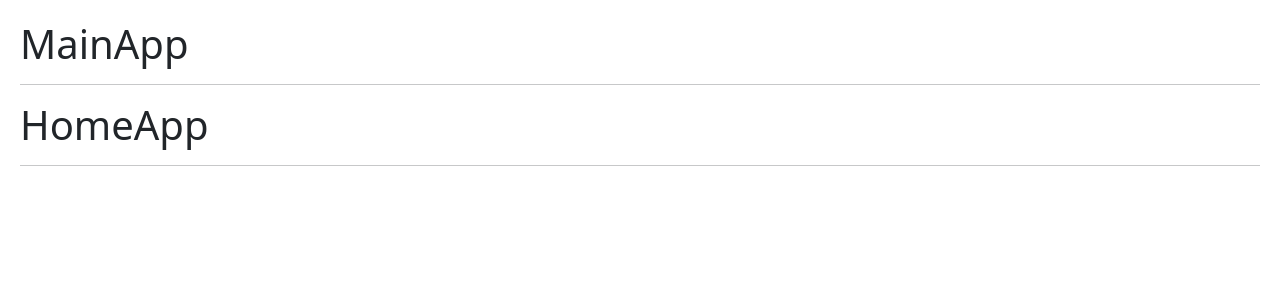
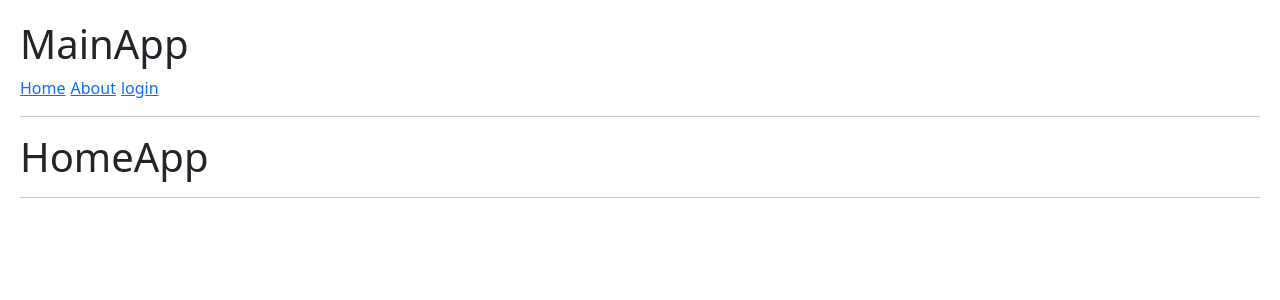
Before and after one commit to centinelaCode/Guia-Hooks-react, a React (Vite) app: page / in a window 1280 px wide. Shown: the top 300 px of the page. Built offline with nearby package versions, Linux system fonts and the light colour scheme.

Commit message:
[ADD] Se crea un componente para crear unos enlace s alas diferentes routes
=> Se hace uso del <Link to="/">

```diff
--- a/src/09-useContext/MainApp.jsx
+++ b/src/09-useContext/MainApp.jsx
@@ -1,13 +1,15 @@
-import { Navigate, Route, Routes } from "react-router-dom"
+import { Navigate, Route, Routes, Link } from "react-router-dom"
 import { HomePage } from './HomePage'
 import { AboutPage } from './AboutPage'
 import { LoginPage } from './LoginPage'
+import { NavBar } from './NavBar'
 
 
 export const MainApp = () => {
   return (
     <>
       <h1>MainApp</h1>
+      <NavBar />
       <hr />
 
       <Routes>
--- /dev/null
+++ b/src/09-useContext/NavBar.jsx
@@ -0,0 +1,11 @@
+import { Link } from "react-router-dom"
+
+export const NavBar = () => {
+  return (
+    <>
+      <Link to="/">Home</Link>
+      <Link to="/about">About</Link>
+      <Link to="/login">login</Link>
+    </>
+  )
+}
--- a/src/index.css
+++ b/src/index.css
@@ -7,3 +7,7 @@
   margin: 15px;
 
 }
+
+a {
+  margin-right: 5px;
+}
```
